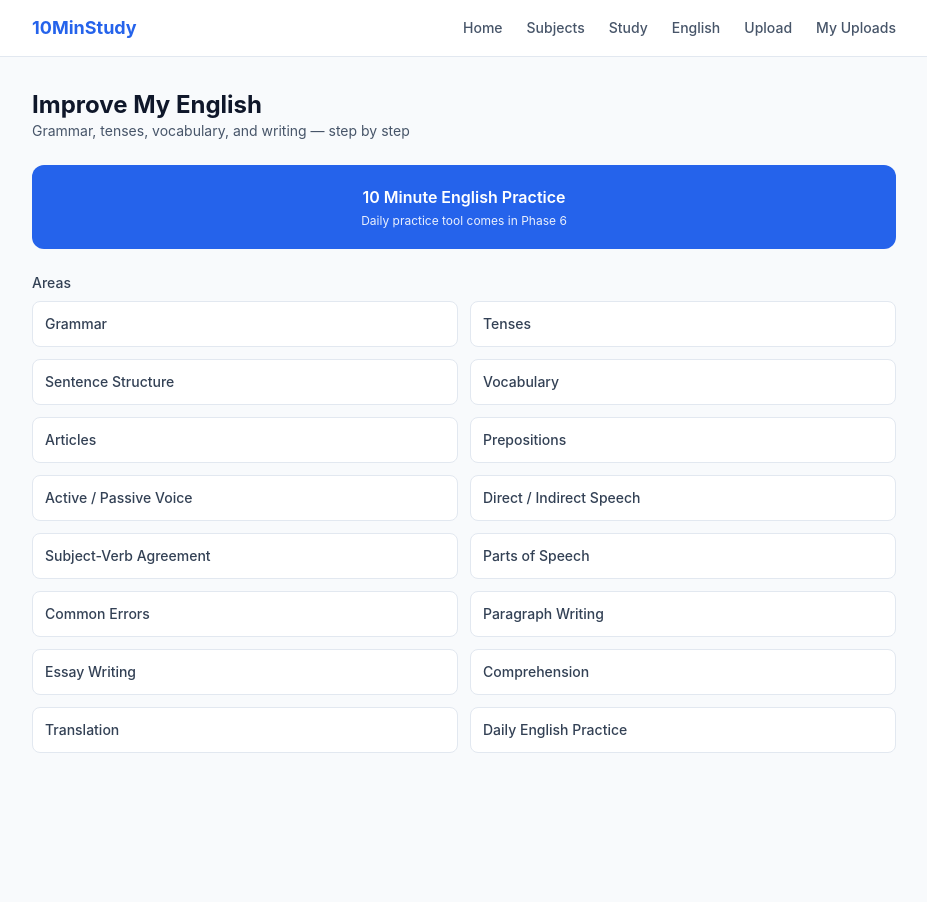
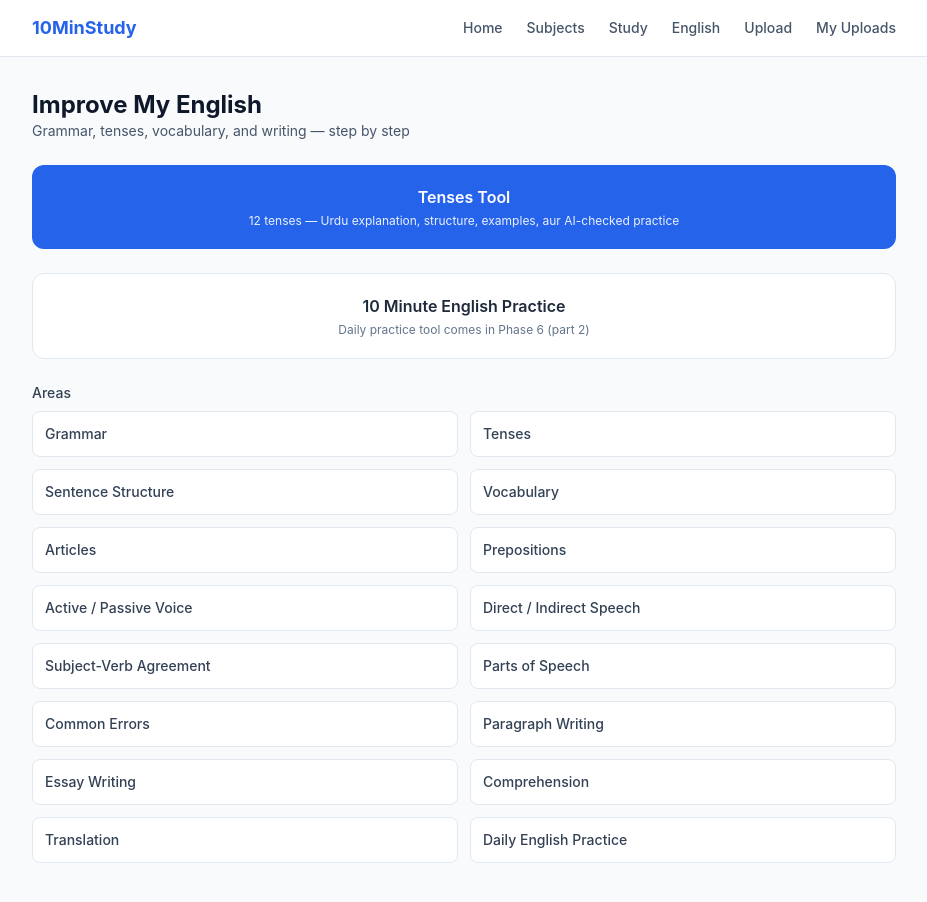
Before and after one commit to cryptopknews-glitch/Study-, a Next.js app: page /english in a window 1280 px wide. Shown: the top 902 px of the page, without its empty margins (176-1103 px from the left). Before the commit the page ends 817 px from the top, so only its background shows below. Built offline with nearby package versions, Linux system fonts and the light colour scheme.

Commit message:
Phase 6: Create/Update src/app/english/page.tsx

```diff
--- a/src/app/english/page.tsx
+++ b/src/app/english/page.tsx
@@ -1,3 +1,4 @@
+import Link from 'next/link'
 import { ENGLISH_AREAS } from '@/lib/constants'
 
 export default function EnglishPage() {
@@ -10,10 +11,20 @@ export default function EnglishPage() {
         </p>
       </div>
 
-      <div className="rounded-xl bg-primary text-white p-5 text-center">
-        <p className="font-semibold">10 Minute English Practice</p>
+      <Link
+        href="/english/tenses"
+        className="block rounded-xl bg-primary text-white p-5 text-center active:opacity-90"
+      >
+        <p className="font-semibold">Tenses Tool</p>
         <p className="text-xs font-normal opacity-90 mt-1">
-          Daily practice tool comes in Phase 6
+          12 tenses — Urdu explanation, structure, examples, aur AI-checked practice
+        </p>
+      </Link>
+
+      <div className="rounded-xl bg-white border border-slate-200 p-5 text-center">
+        <p className="font-semibold text-slate-800">10 Minute English Practice</p>
+        <p className="text-xs font-normal text-slate-500 mt-1">
+          Daily practice tool comes in Phase 6 (part 2)
         </p>
       </div>
 
```
